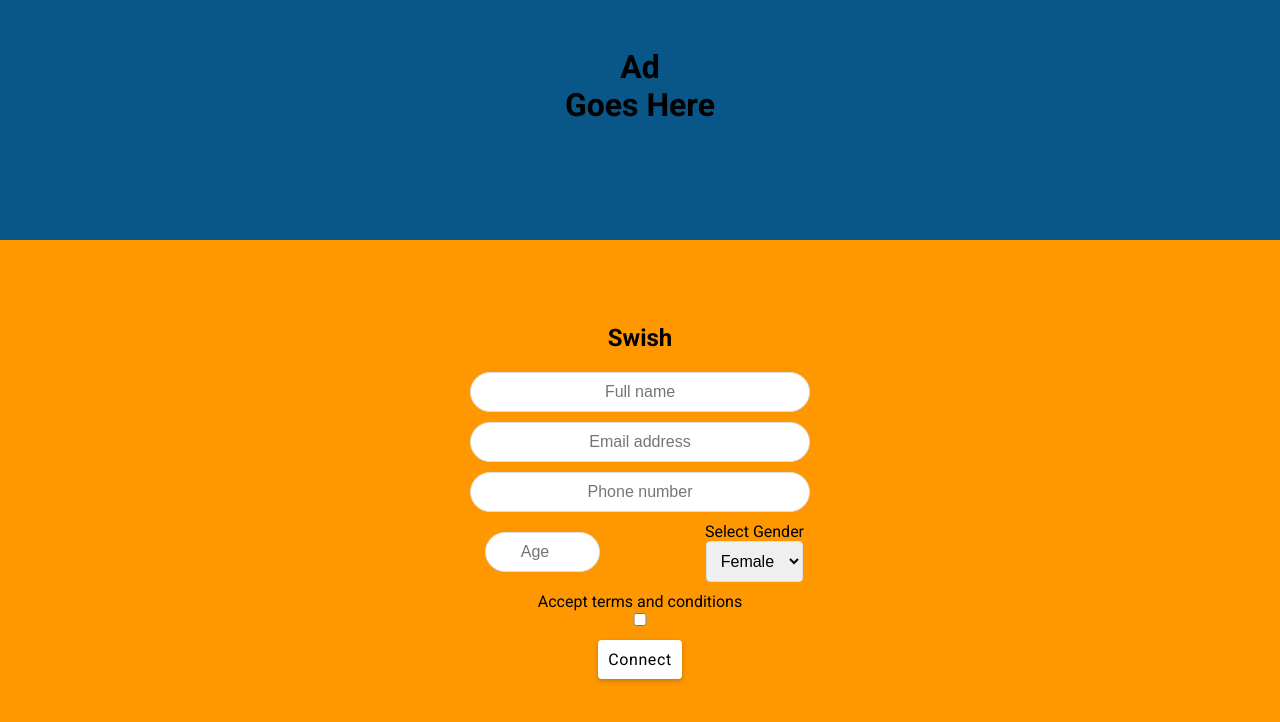
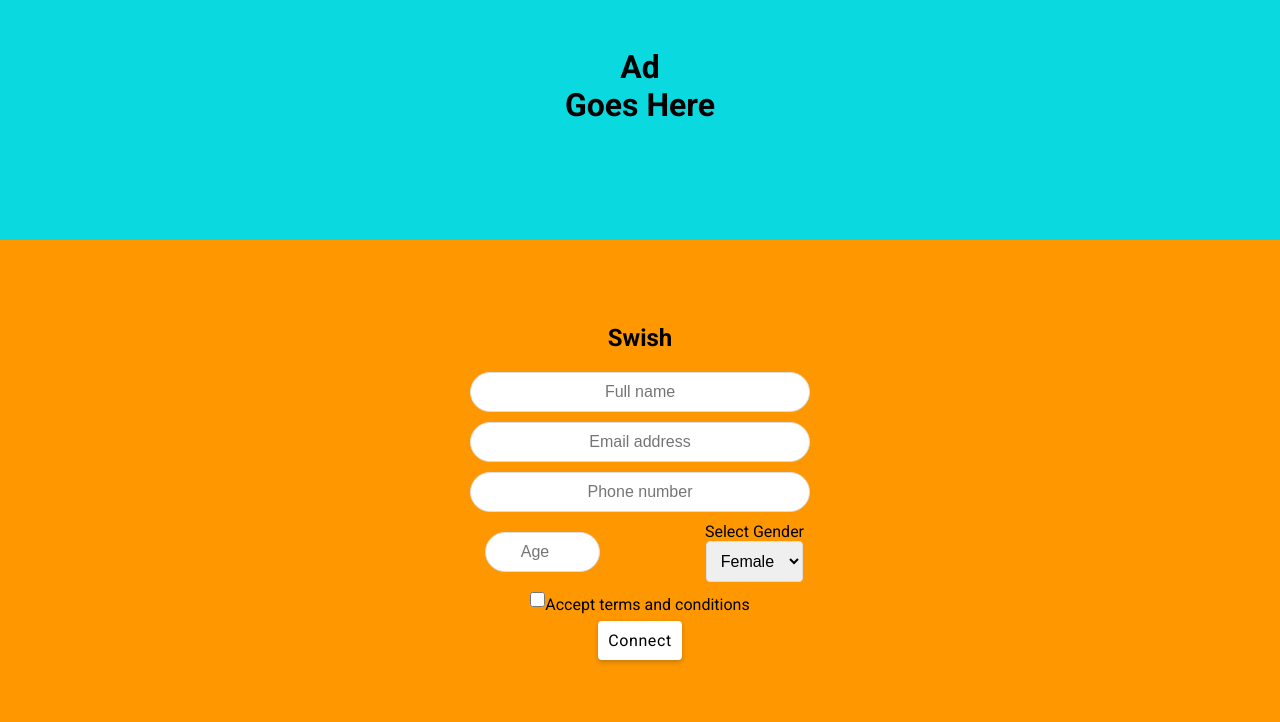
Before and after one commit to davers98/swish, a React (Create React App) app: page / in a window 1280 px wide. Shown: the top 722 px of the page. Built offline with nearby package versions, Linux system fonts and the light colour scheme; some icons are missing.

Commit message:
modified: Aligned Checkbox with label

```diff
--- a/src/App.css
+++ b/src/App.css
@@ -20,7 +20,7 @@ body {
 /* sections */
 .top-section {
   flex: 0 0 20%;
-  background-color: #085788;
+  background-color: #0bd9e0;
 }
 
 .bottom-section {
--- a/src/Screens/SIgnUp/signUpScreen.jsx
+++ b/src/Screens/SIgnUp/signUpScreen.jsx
@@ -15,8 +15,8 @@ const SignUpForm = () => {
     false
   );
   const options = [
-  { value: 'Female', label: 'Female'},
-  { value: 'Male', label: 'Male'}
+    { value: 'Female', label: 'Female' },
+    { value: 'Male', label: 'Male' }
   ]
 
   const handleSubmit = (event) => {
@@ -39,7 +39,7 @@ const SignUpForm = () => {
       <div className="bottom-section">
 
         <div className="sign-up-form container container-sm text-center">
-          <FaWifi className="wifiIcon"/>
+          <FaWifi className="wifiIcon" />
           <h1 className="sign-up-form-title">Swish</h1>
 
           <Input
@@ -71,7 +71,6 @@ const SignUpForm = () => {
               onChange={(event) => setAge(event.target.value)}
             />
 
-
             <Select
               label="Select Gender"
               options={options}
@@ -80,21 +79,26 @@ const SignUpForm = () => {
             />
           </div>
 
-
-         <div className="d-flex">
+          <div className="d-flex" style={{
+            alignItems: 'self'
+          }}>
           <Input
             type="checkbox"
-            label="Accept terms and conditions"
+            // label="Accept terms and conditions"
             checked={termsAndConditionsAccepted}
+            style={{
+              width: '15px',
+              height: '15px'
+            }}
             onChange={(event) => setTermsAndConditionsAccepted(event.target.checked)}
           />
-
+          <label>Accept terms and conditions</label>
           </div>
 
 
           <Button
             text="Connect"
-            btnClass= "btn-dark"
+            btnClass="btn-dark"
             onClick={handleSubmit}
           />
 
```
Lines whose indentation alone changed are shown as unchanged.
